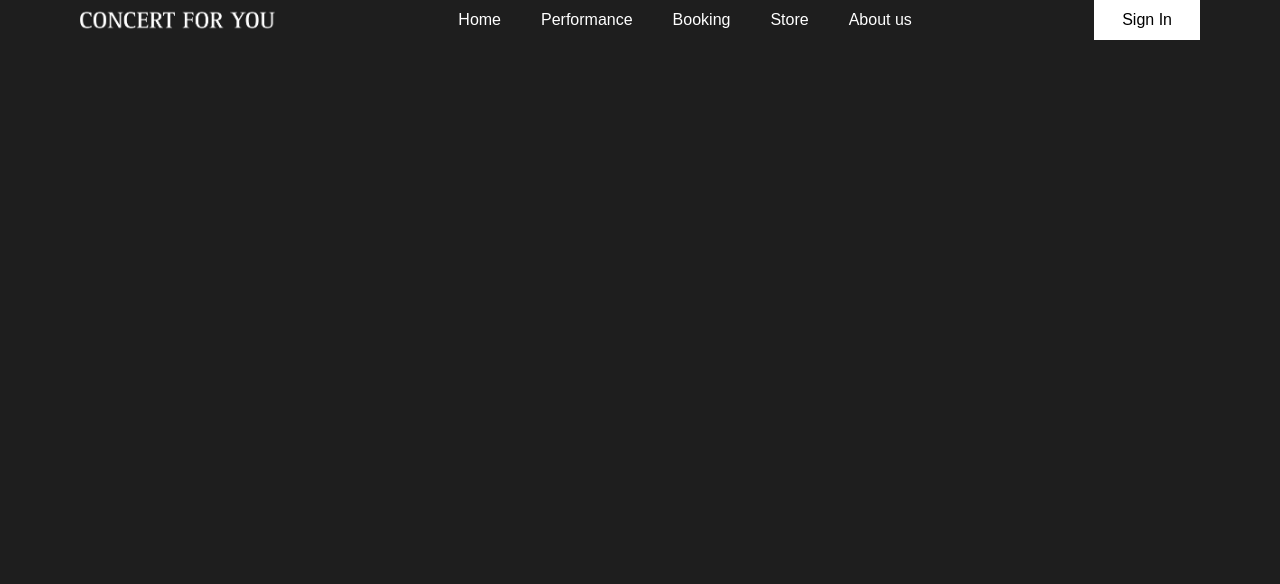
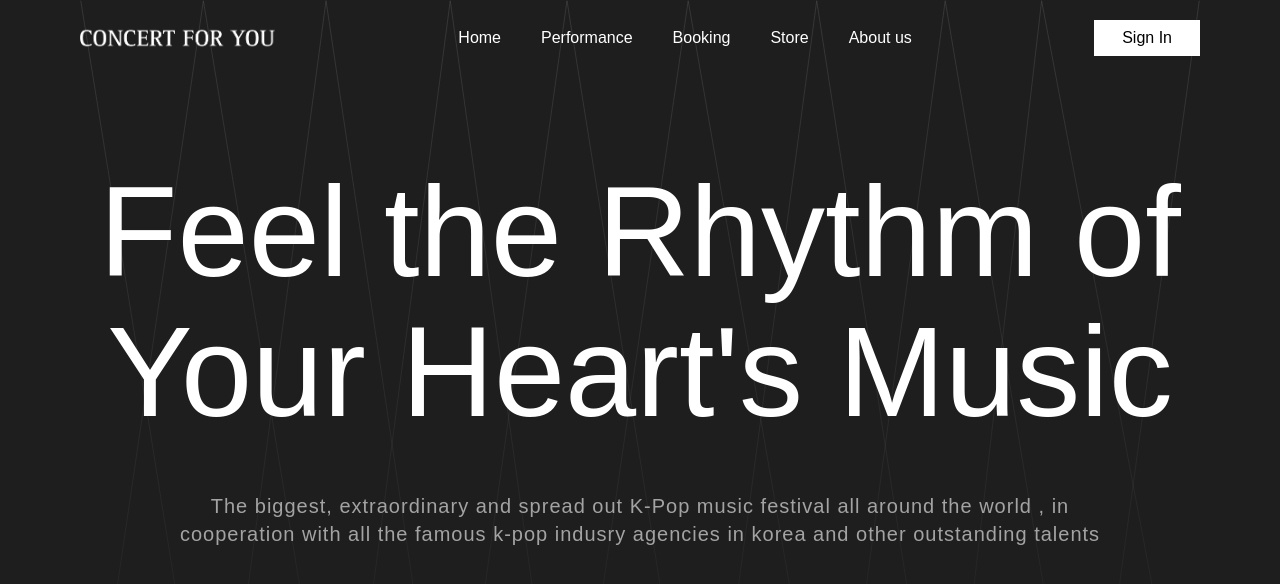
Before and after one commit to zionimo/concertForYou, a Next.js app: page / in a window 1280 px wide. Shown: the top 584 px of the page. Built offline with nearby package versions, Linux system fonts and the light colour scheme; a web font is replaced by a local one.

Commit message:
home context 설정

```diff
--- /dev/null
+++ b/app/components/Hero/Hero.tsx
@@ -0,0 +1,41 @@
+"use client";
+
+import { motion } from "framer-motion";
+
+const Hero = () => {
+  return (
+    <div className="pt-28">
+      <div>
+        <motion.h1
+          initial={{ y: 100, opacity: 0 }}
+          whileInView={{ y: 0, opacity: 1 }}
+          transition={{ duration: 0.8, delay: 0.1 }}
+          className="text-center text-9xl max-lg:text-7xl max-md:text-5xl pb-3"
+        >
+          Feel the Rhythm of
+        </motion.h1>
+        <motion.h1
+          initial={{ y: 100, opacity: 0 }}
+          whileInView={{ y: 0, opacity: 1 }}
+          transition={{ duration: 0.8, delay: 0.1 }}
+          className="text-center text-9xl  max-lg:text-7xl max-md:text-5xl pb-14"
+        >
+          Your Heart&apos;s Music
+        </motion.h1>
+
+        <motion.p
+          initial={{ y: 100, opacity: 0 }}
+          whileInView={{ y: 0, opacity: 1 }}
+          transition={{ duration: 0.8, delay: 0.4 }}
+          className="text-center text-xl max-lg:text-lg max-md:text-base w-10/12 mx-auto tracking-wider text-neutral-400"
+        >
+          The biggest, extraordinary and spread out K-Pop music festival all
+          around the world , in cooperation with all the famous k-pop indusry
+          agencies in korea and other outstanding talents
+        </motion.p>
+      </div>
+    </div>
+  );
+};
+
+export default Hero;
--- a/app/components/Navbar/Navbar.tsx
+++ b/app/components/Navbar/Navbar.tsx
@@ -11,7 +11,7 @@ const Navbar = () => {
 
   return (
     <div>
-      <div>
+      <div className="pt-5">
         <div className="flex flex-row items-center justify-between">
           <motion.div
             initial={{ x: -100, opacity: 0 }}
@@ -61,7 +61,7 @@ const Navbar = () => {
            viewport={{ once: true }}
            variants={container}
           className="cursor-pointer">
-            <button className="lg:px-7 py-2 px-5 bg-white text-black">
+            <button className="lg:px-7 py-1.5 px-5 bg-white text-black">
               Sign In
             </button>
           </motion.div>
--- a/app/page.tsx
+++ b/app/page.tsx
@@ -1,4 +1,6 @@
+import Image from "next/image";
 import Container from "./components/Container";
+import Hero from "./components/Hero/Hero";
 import Navbar from "./components/Navbar/Navbar";
 
 export default function Home() {
@@ -7,6 +9,34 @@ export default function Home() {
       <Container>
         <div className="relative">
           <Navbar />
+          <svg
+            width="1502"
+            height="1145"
+            viewBox="0 0 1502 1145"
+            fill="none"
+            xmlns="http://www.w3.org/2000/svg"
+            className="absolute top-0 left-0 right-0 bottom-0 -z-20 w-full h-auto opacity-20  "
+          >
+            <path
+              d="M1 1L181.247 1119.45L329.925 1L496.52 1119.45L653.09 1L835.258 1144L987.988 1L1160.34 1119.45L1289.61 1L1501 1119.45M1 1119.45L165.462 1L349.549 1119.45L496.52 1L653.09 1119.45L815.633 1L1009.53 1119.45L1160.34 1L1348.27 1119.45L1501 1"
+              stroke="url(#paint0_linear_420_4)"
+            />
+            <defs>
+              <linearGradient
+                id="paint0_linear_420_4"
+                x1="751"
+                y1="1"
+                x2="751"
+                y2="1144"
+                gradientUnits="userSpaceOnUse"
+              >
+                <stop stop-color="white" stop-opacity="0.72" />
+                <stop offset="1" stop-color="white" stop-opacity="0" />
+              </linearGradient>
+            </defs>
+          </svg>
+
+          <Hero />
         </div>
       </Container>
     </div>
```
Also changed, not shown: public/Vector-home.svg (added).
